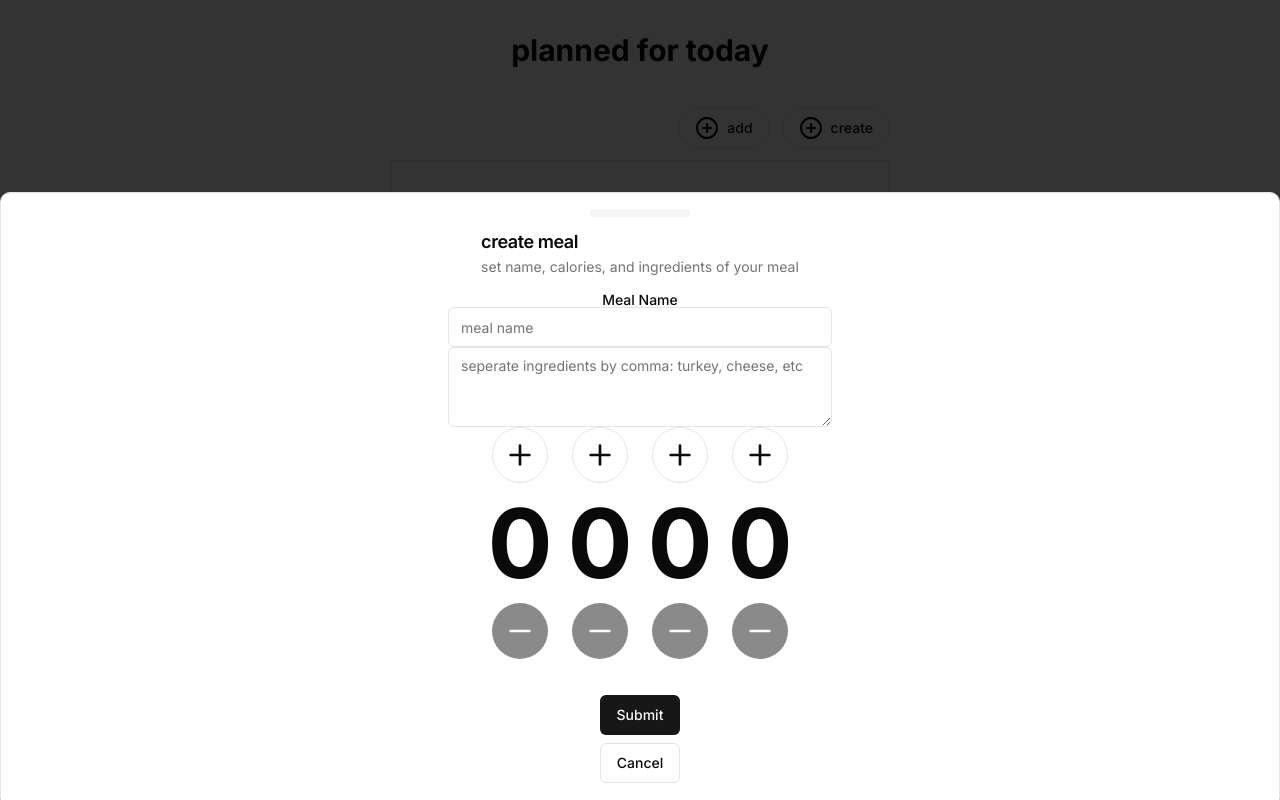
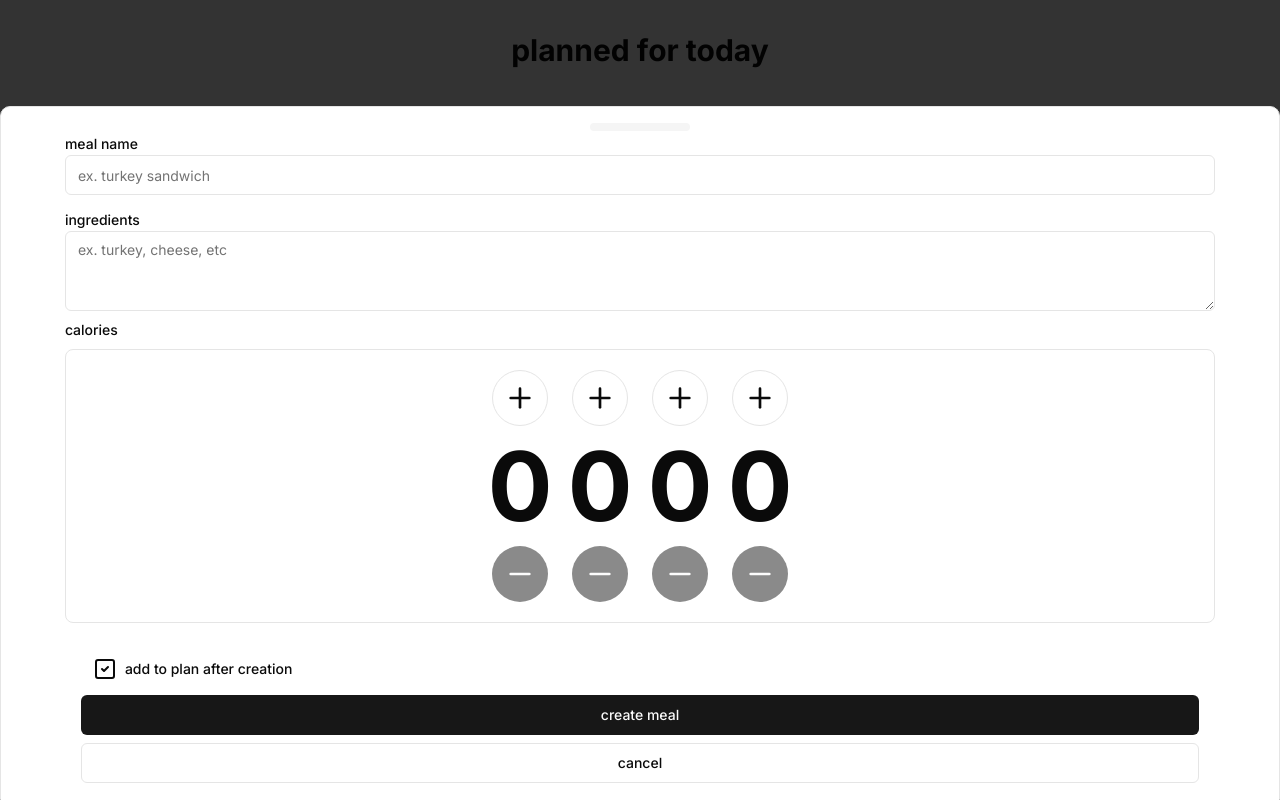
Before and after one commit to bryson-g/calor-contour, a Next.js app: page /plan in a window 1280 px wide. Both pictures are taken after a click on the button "create". Built offline with nearby package versions, Linux system fonts and the light colour scheme.

Commit message:
add create drawer

```diff
--- a/package.json
+++ b/package.json
@@ -12,6 +12,7 @@
     "@radix-ui/react-dialog": "^1.0.5",
     "@radix-ui/react-icons": "^1.3.0",
     "@radix-ui/react-label": "^2.0.2",
+    "@radix-ui/react-radio-group": "^1.1.3",
     "@radix-ui/react-scroll-area": "^1.0.5",
     "@radix-ui/react-separator": "^1.0.3",
     "@radix-ui/react-slot": "^1.0.2",
--- a/src/app/plan/create-meal.tsx
+++ b/src/app/plan/create-meal.tsx
@@ -4,20 +4,19 @@
   Drawer,
   DrawerClose,
   DrawerContent,
-  DrawerDescription,
   DrawerFooter,
-  DrawerHeader,
-  DrawerTitle,
   DrawerTrigger,
 } from "@/components/ui/drawer";
 import { Input } from "@/components/ui/input";
 import { Label } from "@/components/ui/label";
 import { Textarea } from "@/components/ui/textarea";
-import { PlusCircle } from "lucide-react";
+import { CheckSquare2Icon, PlusCircle, SquareIcon } from "lucide-react";
 import { useState } from "react";
+import { RadioGroup, RadioGroupItem } from "@/components/ui/radio-group";
 
 export default function CreateMeal() {
   const [calories, setCalories] = useState<number>(0);
+  const [addToPlan, setAddToPlan] = useState<boolean>(true);
 
   return (
     <Drawer>
@@ -27,24 +26,38 @@
         </Button>
       </DrawerTrigger>
       <DrawerContent>
-        <div className="mx-auto w-full max-w-sm flex flex-col items-center">
-          <DrawerHeader>
-            <DrawerTitle>create meal</DrawerTitle>
-            <DrawerDescription>
-              set name, calories, and ingredients of your meal
-            </DrawerDescription>
-          </DrawerHeader>
+        <div className="mx-auto w-[90%] flex flex-col gap-3">
+          <div>
+            <Label htmlFor="mealName"> meal name </Label>
+            <Input placeholder="ex. turkey sandwich" id="mealName" />
+          </div>
 
-          {/* // todo : fix styling here */}
-          <Label htmlFor="mealName"> Meal Name </Label>
-          <Input placeholder="meal name" id="mealName" />
-          <Textarea placeholder="seperate ingredients by comma: turkey, cheese, etc" />
-          <CaloriePicker calories={calories} setCalories={setCalories} />
+          <div>
+            <Label htmlFor="ingredients"> ingredients </Label>
+            <Textarea id="ingredients" placeholder="ex. turkey, cheese, etc" />
+          </div>
 
-          <DrawerFooter className="mt-5">
-            <Button>Submit</Button>
+          <Label> calories </Label>
+          <div className="border rounded-lg p-5">
+            <CaloriePicker calories={calories} setCalories={setCalories} />
+          </div>
+
+          <DrawerFooter>
+            <RadioGroup>
+              <Button
+                onClick={() => setAddToPlan(!addToPlan)}
+                className="flex justify-start gap-2"
+                variant="ghost"
+                size="sm"
+              >
+                {addToPlan ? <CheckSquare2Icon /> : <SquareIcon />}
+                add to plan after creation
+              </Button>
+            </RadioGroup>
+
+            <Button>create meal</Button>
             <DrawerClose asChild>
-              <Button variant="outline">Cancel</Button>
+              <Button variant="outline">cancel</Button>
             </DrawerClose>
           </DrawerFooter>
         </div>
--- a/src/app/plan/plan-ui.tsx
+++ b/src/app/plan/plan-ui.tsx
@@ -40,7 +40,7 @@
         />
       </div>
       <div className="flex flex-col w-full gap-3 mt-8 ">
-        <Button type="submit">submit</Button>
+        <Button type="submit">confirm</Button>
         <Button variant="outline">cancel</Button>
       </div>
     </div>
--- /dev/null
+++ b/src/components/ui/radio-group.tsx
@@ -0,0 +1,44 @@
+"use client"
+
+import * as React from "react"
+import * as RadioGroupPrimitive from "@radix-ui/react-radio-group"
+import { Circle } from "lucide-react"
+
+import { cn } from "@/lib/utils"
+
+const RadioGroup = React.forwardRef<
+  React.ElementRef<typeof RadioGroupPrimitive.Root>,
+  React.ComponentPropsWithoutRef<typeof RadioGroupPrimitive.Root>
+>(({ className, ...props }, ref) => {
+  return (
+    <RadioGroupPrimitive.Root
+      className={cn("grid gap-2", className)}
+      {...props}
+      ref={ref}
+    />
+  )
+})
+RadioGroup.displayName = RadioGroupPrimitive.Root.displayName
+
+const RadioGroupItem = React.forwardRef<
+  React.ElementRef<typeof RadioGroupPrimitive.Item>,
+  React.ComponentPropsWithoutRef<typeof RadioGroupPrimitive.Item>
+>(({ className, ...props }, ref) => {
+  return (
+    <RadioGroupPrimitive.Item
+      ref={ref}
+      className={cn(
+        "aspect-square h-4 w-4 rounded-full border border-primary text-primary ring-offset-background focus:outline-none focus-visible:ring-2 focus-visible:ring-ring focus-visible:ring-offset-2 disabled:cursor-not-allowed disabled:opacity-50",
+        className
+      )}
+      {...props}
+    >
+      <RadioGroupPrimitive.Indicator className="flex items-center justify-center">
+        <Circle className="h-2.5 w-2.5 fill-current text-current" />
+      </RadioGroupPrimitive.Indicator>
+    </RadioGroupPrimitive.Item>
+  )
+})
+RadioGroupItem.displayName = RadioGroupPrimitive.Item.displayName
+
+export { RadioGroup, RadioGroupItem }
```
Also changed, not shown: 1 other file (tests, documents, lock files or other folders).
